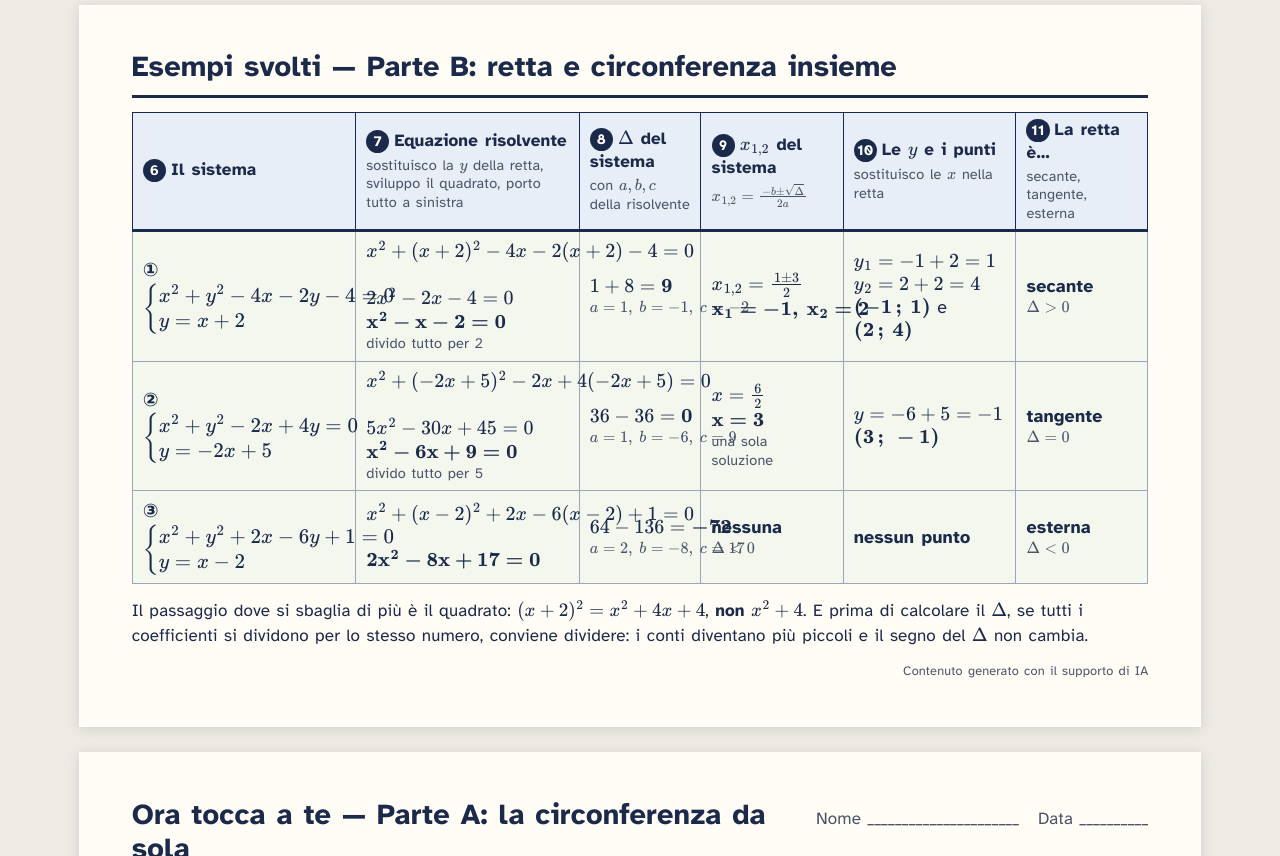
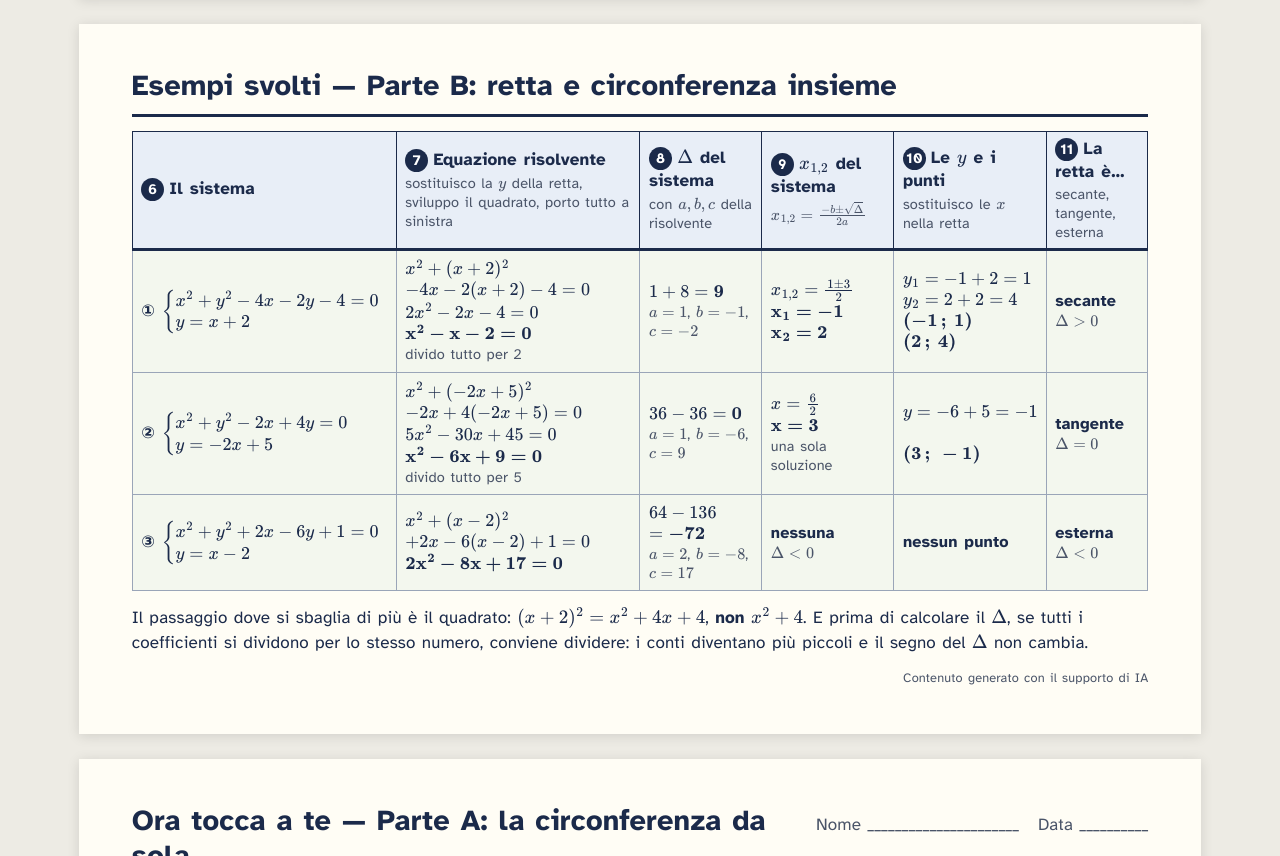
Before and after one commit to mporfido/lezioni, a plain HTML site: page sito/materiali/retta-circonferenza.html in a window 1280 px wide. Shown: the part 1114-1970 px from the top of the page. Drawn offline with nearby package versions, Linux system fonts and the light colour scheme.

Commit message:
Scheda retta e circonferenza: formule lunghe spezzate su più righe e colonne ritarate, niente più sovrapposizioni
Co-Authored-By: Claude Opus 5.5 <noreply@anthropic.com>

```diff
--- a/sito/materiali/retta-circonferenza.html
+++ b/sito/materiali/retta-circonferenza.html
@@ -8,12 +8,16 @@
     <link rel="preload" href="fonts/atkinson-hyperlegible-700.woff2" as="font" type="font/woff2" crossorigin>
     <link rel="stylesheet" href="scheda.css">
     <style>
-        /* Qui le equazioni sono lunghe: corpo un po' più piccolo e, se proprio
-           non ci stanno, vanno a capo invece di sbordare nella colonna accanto. */
-        table.passi td.numero { font-size: 1.1rem; white-space: normal; }
-        table.passi td { padding-top: 0.45rem; padding-bottom: 0.45rem; }
+        /* Le formule di MathJax non vanno a capo da sole: per questo le più
+           lunghe sono spezzate a mano su più righe, e le colonne sono tarate
+           sulla formula più larga di ciascuna. */
+        table.passi td { padding: 0.45rem 0.5rem; }
+        table.passi td.numero { font-size: 1.05rem; white-space: nowrap; }
+        table.sistema td { font-size: 0.95rem; }
+        table.sistema td.numero { font-size: 0.95rem; }
+        table.sistema th { padding-left: 0.5rem; padding-right: 0.5rem; }
         /* Sul telefono la tabella resta larga e si scorre di lato */
-        @media screen and (max-width: 800px) { table.passi { min-width: 1000px; } }
+        @media screen and (max-width: 800px) { table.passi { min-width: 1150px; } }
     </style>
     <!-- Formule in LaTeX con MathJax, come nel resto del sito: $...$ in riga -->
     <script>
@@ -68,7 +72,7 @@
 
         <h2>Esempi svolti — Parte A: la circonferenza da sola</h2>
         <table class="passi">
-<colgroup><col style="width:26%"><col style="width:15%"><col style="width:19%"><col style="width:22%"><col style="width:18%"></colgroup>
+<colgroup><col style="width:30%"><col style="width:14%"><col style="width:19%"><col style="width:21%"><col style="width:16%"></colgroup>
 <thead><tr>
 <th><span class="passo">1</span>Circonferenza<small>$x^2 + y^2 + ax + by + c = 0$</small></th>
 <th><span class="passo">2</span>Coefficienti<small>$a$, $b$, $c$ col loro segno</small></th>
@@ -89,8 +93,8 @@
         <div class="intestazione">
             <h1>Esempi svolti — Parte B: retta e circonferenza insieme</h1>
         </div>
-        <table class="passi">
-<colgroup><col style="width:22%"><col style="width:22%"><col style="width:12%"><col style="width:14%"><col style="width:17%"><col style="width:13%"></colgroup>
+        <table class="passi sistema">
+<colgroup><col style="width:26%"><col style="width:24%"><col style="width:12%"><col style="width:13%"><col style="width:15%"><col style="width:10%"></colgroup>
 <thead><tr>
 <th><span class="passo">6</span>Il sistema</th>
 <th><span class="passo">7</span>Equazione risolvente<small>sostituisco la $y$ della retta, sviluppo il quadrato, porto tutto a sinistra</small></th>
@@ -100,9 +104,9 @@
 <th><span class="passo">11</span>La retta è…<small>secante, tangente, esterna</small></th>
 </tr></thead>
 <tbody>
-<tr class="esempio"><td class="numero">① $\begin{cases} x^2 + y^2 - 4x - 2y - 4 = 0 \\ y = x + 2 \end{cases}$</td><td>$x^2 + (x+2)^2 - 4x - 2(x+2) - 4 = 0$<br>$2x^2 - 2x - 4 = 0$<br>$\mathbf{x^2 - x - 2 = 0}$<span class="perche">divido tutto per 2</span></td><td>$1 + 8 = \mathbf{9}$<span class="perche">$a = 1,\ b = -1,\ c = -2$</span></td><td>$x_{1,2} = \frac{1 \pm 3}{2}$<br>$\mathbf{x_1 = -1,\ x_2 = 2}$</td><td>$y_1 = -1 + 2 = 1$<br>$y_2 = 2 + 2 = 4$<br>$\mathbf{(-1\,;\ 1)}$ e $\mathbf{(2\,;\ 4)}$</td><td><strong>secante</strong><span class="perche">$\Delta &gt; 0$</span></td></tr>
-<tr class="esempio"><td class="numero">② $\begin{cases} x^2 + y^2 - 2x + 4y = 0 \\ y = -2x + 5 \end{cases}$</td><td>$x^2 + (-2x+5)^2 - 2x + 4(-2x+5) = 0$<br>$5x^2 - 30x + 45 = 0$<br>$\mathbf{x^2 - 6x + 9 = 0}$<span class="perche">divido tutto per 5</span></td><td>$36 - 36 = \mathbf{0}$<span class="perche">$a = 1,\ b = -6,\ c = 9$</span></td><td>$x = \frac{6}{2}$<br>$\mathbf{x = 3}$<span class="perche">una sola soluzione</span></td><td>$y = -6 + 5 = -1$<br>$\mathbf{(3\,;\ -1)}$</td><td><strong>tangente</strong><span class="perche">$\Delta = 0$</span></td></tr>
-<tr class="esempio"><td class="numero">③ $\begin{cases} x^2 + y^2 + 2x - 6y + 1 = 0 \\ y = x - 2 \end{cases}$</td><td>$x^2 + (x-2)^2 + 2x - 6(x-2) + 1 = 0$<br>$\mathbf{2x^2 - 8x + 17 = 0}$</td><td>$64 - 136 = \mathbf{-72}$<span class="perche">$a = 2,\ b = -8,\ c = 17$</span></td><td><strong>nessuna</strong><span class="perche">$\Delta &lt; 0$</span></td><td><strong>nessun punto</strong></td><td><strong>esterna</strong><span class="perche">$\Delta &lt; 0$</span></td></tr>
+<tr class="esempio"><td class="numero">① $\begin{cases} x^2 + y^2 - 4x - 2y - 4 = 0 \\ y = x + 2 \end{cases}$</td><td>$x^2 + (x+2)^2$<br>$- 4x - 2(x+2) - 4 = 0$<br>$2x^2 - 2x - 4 = 0$<br>$\mathbf{x^2 - x - 2 = 0}$<span class="perche">divido tutto per 2</span></td><td>$1 + 8 = \mathbf{9}$<span class="perche">$a = 1$, $b = -1$, $c = -2$</span></td><td>$x_{1,2} = \frac{1 \pm 3}{2}$<br>$\mathbf{x_1 = -1}$<br>$\mathbf{x_2 = 2}$</td><td>$y_1 = -1 + 2 = 1$<br>$y_2 = 2 + 2 = 4$<br>$\mathbf{(-1\,;\ 1)}$<br>$\mathbf{(2\,;\ 4)}$</td><td><strong>secante</strong><span class="perche">$\Delta &gt; 0$</span></td></tr>
+<tr class="esempio"><td class="numero">② $\begin{cases} x^2 + y^2 - 2x + 4y = 0 \\ y = -2x + 5 \end{cases}$</td><td>$x^2 + (-2x+5)^2$<br>$- 2x + 4(-2x+5) = 0$<br>$5x^2 - 30x + 45 = 0$<br>$\mathbf{x^2 - 6x + 9 = 0}$<span class="perche">divido tutto per 5</span></td><td>$36 - 36 = \mathbf{0}$<span class="perche">$a = 1$, $b = -6$, $c = 9$</span></td><td>$x = \frac{6}{2}$<br>$\mathbf{x = 3}$<span class="perche">una sola soluzione</span></td><td>$y = -6 + 5 = -1$<br>$\mathbf{(3\,;\ -1)}$</td><td><strong>tangente</strong><span class="perche">$\Delta = 0$</span></td></tr>
+<tr class="esempio"><td class="numero">③ $\begin{cases} x^2 + y^2 + 2x - 6y + 1 = 0 \\ y = x - 2 \end{cases}$</td><td>$x^2 + (x-2)^2$<br>$+ 2x - 6(x-2) + 1 = 0$<br>$\mathbf{2x^2 - 8x + 17 = 0}$</td><td>$64 - 136$<br>$= \mathbf{-72}$<span class="perche">$a = 2$, $b = -8$, $c = 17$</span></td><td><strong>nessuna</strong><span class="perche">$\Delta &lt; 0$</span></td><td><strong>nessun punto</strong></td><td><strong>esterna</strong><span class="perche">$\Delta &lt; 0$</span></td></tr>
 </tbody>
         </table>
         <p style="margin-top:0.8rem">Il passaggio dove si sbaglia di più è il quadrato: $(x+2)^2 = x^2 + 4x + 4$, <strong>non</strong> $x^2 + 4$. E prima di calcolare il $\Delta$, se tutti i coefficienti si dividono per lo stesso numero, conviene dividere: i conti diventano più piccoli e il segno del $\Delta$ non cambia.</p>
@@ -114,7 +118,7 @@
             <span class="nome">Nome ______________________ &nbsp; Data __________</span>
         </div>
         <table class="passi">
-<colgroup><col style="width:26%"><col style="width:15%"><col style="width:19%"><col style="width:22%"><col style="width:18%"></colgroup>
+<colgroup><col style="width:30%"><col style="width:14%"><col style="width:19%"><col style="width:21%"><col style="width:16%"></colgroup>
 <thead><tr>
 <th><span class="passo">1</span>Circonferenza<small>$x^2 + y^2 + ax + by + c = 0$</small></th>
 <th><span class="passo">2</span>Coefficienti<small>$a$, $b$, $c$ col loro segno</small></th>
@@ -140,8 +144,8 @@
             <h1>Ora tocca a te — Parte B: retta e circonferenza insieme</h1>
             <span class="nome">Nome ______________________ &nbsp; Data __________</span>
         </div>
-        <table class="passi">
-<colgroup><col style="width:22%"><col style="width:22%"><col style="width:12%"><col style="width:14%"><col style="width:17%"><col style="width:13%"></colgroup>
+        <table class="passi sistema">
+<colgroup><col style="width:26%"><col style="width:24%"><col style="width:12%"><col style="width:13%"><col style="width:15%"><col style="width:10%"></colgroup>
 <thead><tr>
 <th><span class="passo">6</span>Il sistema</th>
 <th><span class="passo">7</span>Equazione risolvente<small>sostituisco la $y$ della retta, sviluppo il quadrato, porto tutto a sinistra</small></th>
```
